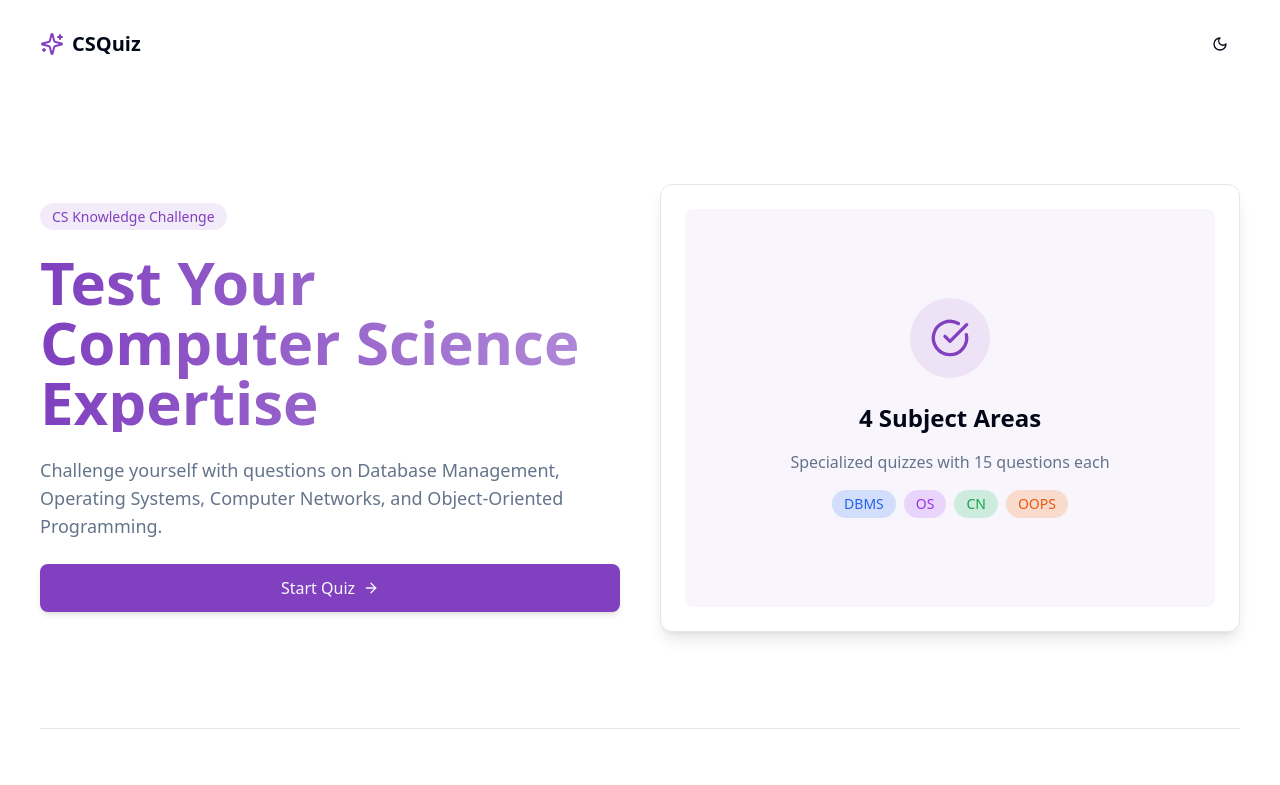
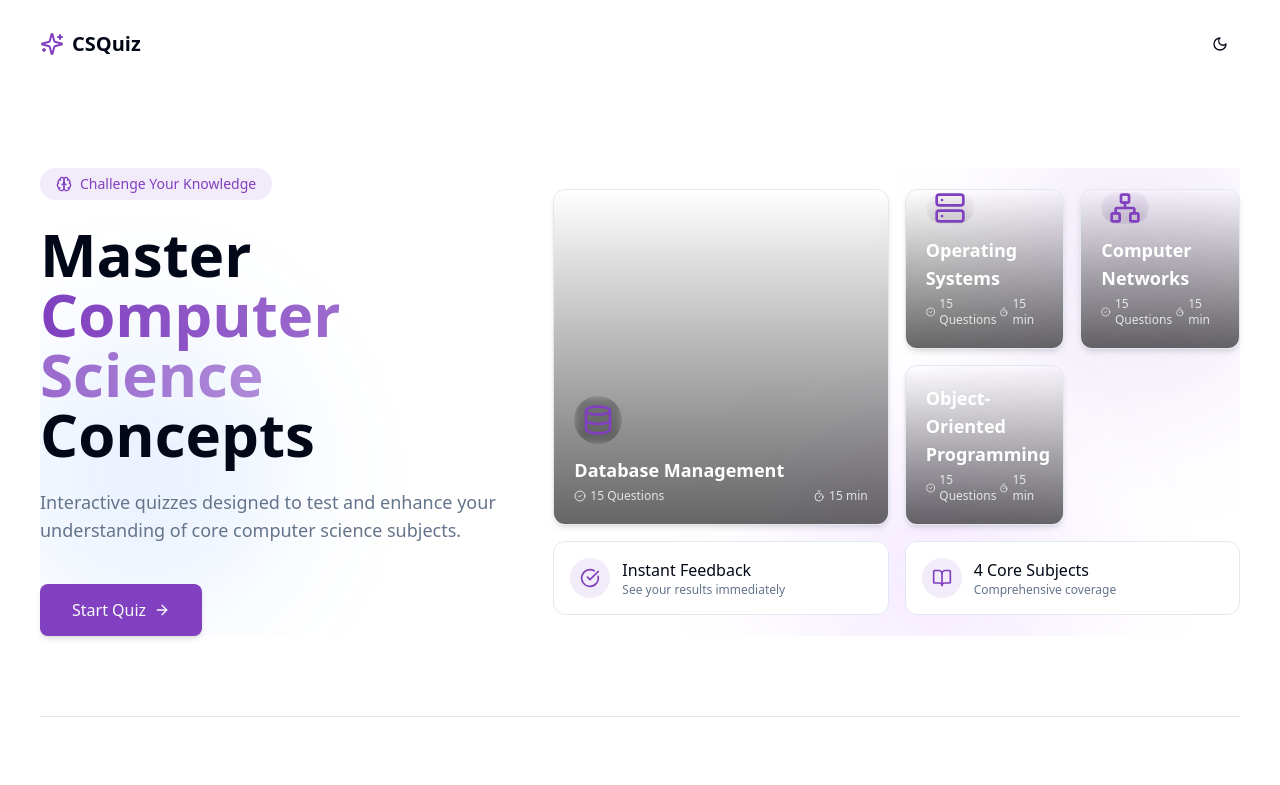
Before and after one commit to Farooq7234/quizzical-computing-challenge, a React (Vite) app: page / in a window 1280 px wide. Shown: the top 785 px of the page. Built offline with nearby package versions, Linux system fonts and the light colour scheme.

Commit message:
Refactor: Improve hero section design
Redesign the hero section to use a box-based layout, enhancing the visual appeal and user experience.

```diff
--- a/src/pages/Index.tsx
+++ b/src/pages/Index.tsx
@@ -3,7 +3,7 @@ import React, { useState, useEffect } from "react";
 import { ThemeToggle } from "@/components/ThemeToggle";
 import { Carousel, CarouselContent, CarouselItem, CarouselPrevious, CarouselNext } from "@/components/ui/carousel";
 import { Card, CardContent } from "@/components/ui/card";
-import { ArrowRight, Book, BookOpen, Brain, CheckCircle, Code, Database, Network, Server, Sparkles } from "lucide-react";
+import { ArrowRight, Book, BookOpen, Brain, CheckCircle, Code, Database, Network, Server, Sparkles, LightbulbIcon, CheckCircle2, Timer } from "lucide-react";
 import { Link, useNavigate } from "react-router-dom";
 
 const Index = () => {
@@ -85,47 +85,88 @@ const Index = () => {
         </nav>
 
         <div className={`px-6 sm:px-10 ${mounted ? 'animate-fade-in' : 'opacity-0'}`}>
-          {/* Hero Section */}
-          <section className="py-16 md:py-24">
-            <div className="grid grid-cols-1 md:grid-cols-2 gap-10 items-center">
-              <div className="space-y-6">
+          {/* New Hero Section */}
+          <section className="py-16 md:py-20">
+            <div className="relative">
+              {/* Background Elements */}
+              <div className="absolute inset-0 -z-10 overflow-hidden">
+                <div className="absolute -top-10 -right-10 w-72 h-72 bg-primary/10 rounded-full blur-3xl"></div>
+                <div className="absolute top-40 -left-10 w-72 h-72 bg-blue-500/10 rounded-full blur-3xl"></div>
+                <div className="absolute -bottom-20 right-40 w-72 h-72 bg-purple-500/10 rounded-full blur-3xl"></div>
+              </div>
+
+              <div className="grid grid-cols-1 lg:grid-cols-12 gap-8 items-center">
+                {/* Hero Content */}
+                <div className="lg:col-span-5 space-y-6 relative z-10">
                   <div className="inline-block">
-                  <span className="bg-primary/10 text-primary px-3 py-1 rounded-full text-sm font-medium">
-                    CS Knowledge Challenge
+                    <span className="bg-primary/10 text-primary px-4 py-1.5 rounded-full text-sm font-medium flex items-center gap-2">
+                      <Brain className="h-4 w-4" /> Challenge Your Knowledge
                     </span>
                   </div>
-                <h1 className="text-4xl md:text-5xl lg:text-6xl font-bold bg-gradient-to-r from-primary to-primary/60 bg-clip-text text-transparent">
-                  Test Your Computer Science Expertise
+                  <h1 className="text-4xl md:text-5xl lg:text-6xl font-bold text-foreground leading-tight">
+                    Master <span className="bg-gradient-to-r from-primary to-primary/60 bg-clip-text text-transparent">Computer Science</span> Concepts
                   </h1>
                   <p className="text-lg text-muted-foreground">
-                  Challenge yourself with questions on Database Management, Operating Systems, Computer Networks, and Object-Oriented Programming.
+                    Interactive quizzes designed to test and enhance your understanding of core computer science subjects.
                   </p>
-                <div className="flex flex-col sm:flex-row gap-4">
+                  <div className="flex flex-col sm:flex-row gap-4 pt-4">
                     <button
                       onClick={handleStartQuiz}
-                    className="bg-primary hover:bg-primary/90 text-primary-foreground px-8 py-3 rounded-lg transition-all duration-300 hover:scale-[1.02] shadow-md hover:shadow-lg flex items-center justify-center gap-2 w-full"
+                      className="bg-primary hover:bg-primary/90 text-primary-foreground px-8 py-3.5 rounded-lg transition-all duration-300 hover:scale-[1.02] shadow-md hover:shadow-lg flex items-center justify-center gap-2 w-full sm:w-auto font-medium"
                     >
                       Start Quiz <ArrowRight className="h-4 w-4" />
                     </button>
                   </div>
                 </div>
-              <div className="bg-card rounded-xl p-6 border border-border shadow-lg">
-                <div className="aspect-[4/3] bg-primary/5 rounded-lg flex items-center justify-center">
-                  <div className="text-center p-8">
-                    <div className="w-20 h-20 bg-primary/10 rounded-full flex items-center justify-center mx-auto mb-6">
-                      <CheckCircle className="h-10 w-10 text-primary" />
+
+                {/* Hero Interactive Element */}
+                <div className="lg:col-span-7 relative z-10">
+                  <div className="grid grid-cols-2 md:grid-cols-4 gap-4">
+                    {subjectQuizzes.map((quiz, index) => (
+                      <div
+                        key={index}
+                        className={`relative group h-40 overflow-hidden rounded-xl border border-border shadow-md transition-all duration-300 hover:shadow-lg hover:-translate-y-1 ${index === 0 ? 'col-span-2 row-span-2 h-full md:h-auto' : ''}`}
+                      >
+                        <div className={`absolute inset-0 ${quiz.color.replace("/80", "/20")} opacity-60`}></div>
+                        <div className="absolute inset-0 bg-gradient-to-b from-transparent to-black/60 p-5 flex flex-col justify-end">
+                          <div className="w-12 h-12 bg-white/10 backdrop-blur-sm rounded-full flex items-center justify-center mb-3">
+                            {quiz.icon}
                           </div>
-                    <h3 className="text-2xl font-semibold mb-4">
-                      4 Subject Areas
-                    </h3>
-                    <p className="text-muted-foreground mb-4">
-                      Specialized quizzes with 15 questions each
-                    </p>
-                    <div className="flex justify-center gap-2 flex-wrap">
-                      <span className="px-3 py-1 bg-blue-500/20 text-blue-600 dark:text-blue-400 dark:bg-blue-500/30 rounded-full text-sm">DBMS</span>
-                      <span className="px-3 py-1 bg-purple-500/20 text-purple-600 dark:text-purple-400 dark:bg-purple-500/30 rounded-full text-sm">OS</span>
-                      <span className="px-3 py-1 bg-green-500/20 text-green-600 dark:text-green-400 dark:bg-green-500/30 rounded-full text-sm">CN</span>
-                      <span className="px-3 py-1 bg-orange-500/20 text-orange-600 dark:text-orange-400 dark:bg-orange-500/30 rounded-full text-sm">OOPS</span>
+                          <h3 className="font-semibold text-white text-lg mb-1">{quiz.name}</h3>
+                          <div className="flex items-center justify-between">
+                            <span className="text-xs text-white/80 flex items-center gap-1">
+                              <CheckCircle2 className="h-3 w-3" /> {quiz.questions} Questions
+                            </span>
+                            <span className="text-xs text-white/80 flex items-center gap-1">
+                              <Timer className="h-3 w-3" /> 15 min
+                            </span>
+                          </div>
+                          <Link to={quiz.path} className="absolute inset-0 z-10 focus:outline-none focus:ring-2 focus:ring-primary focus:ring-offset-2 rounded-xl">
+                            <span className="sr-only">Start {quiz.name} Quiz</span>
+                          </Link>
+                        </div>
+                      </div>
+                    ))}
+
+                    {/* Features Cards */}
+                    <div className="col-span-2 bg-card border border-border rounded-xl p-4 flex items-center gap-3">
+                      <div className="w-10 h-10 bg-primary/10 rounded-full flex items-center justify-center">
+                        <CheckCircle className="h-5 w-5 text-primary" />
+                      </div>
+                      <div>
+                        <h4 className="font-medium">Instant Feedback</h4>
+                        <p className="text-xs text-muted-foreground">See your results immediately</p>
+                      </div>
+                    </div>
+
+                    <div className="col-span-2 bg-card border border-border rounded-xl p-4 flex items-center gap-3">
+                      <div className="w-10 h-10 bg-primary/10 rounded-full flex items-center justify-center">
+                        <BookOpen className="h-5 w-5 text-primary" />
+                      </div>
+                      <div>
+                        <h4 className="font-medium">4 Core Subjects</h4>
+                        <p className="text-xs text-muted-foreground">Comprehensive coverage</p>
+                      </div>
                     </div>
                   </div>
                 </div>
```
Lines whose indentation alone changed are shown as unchanged.
